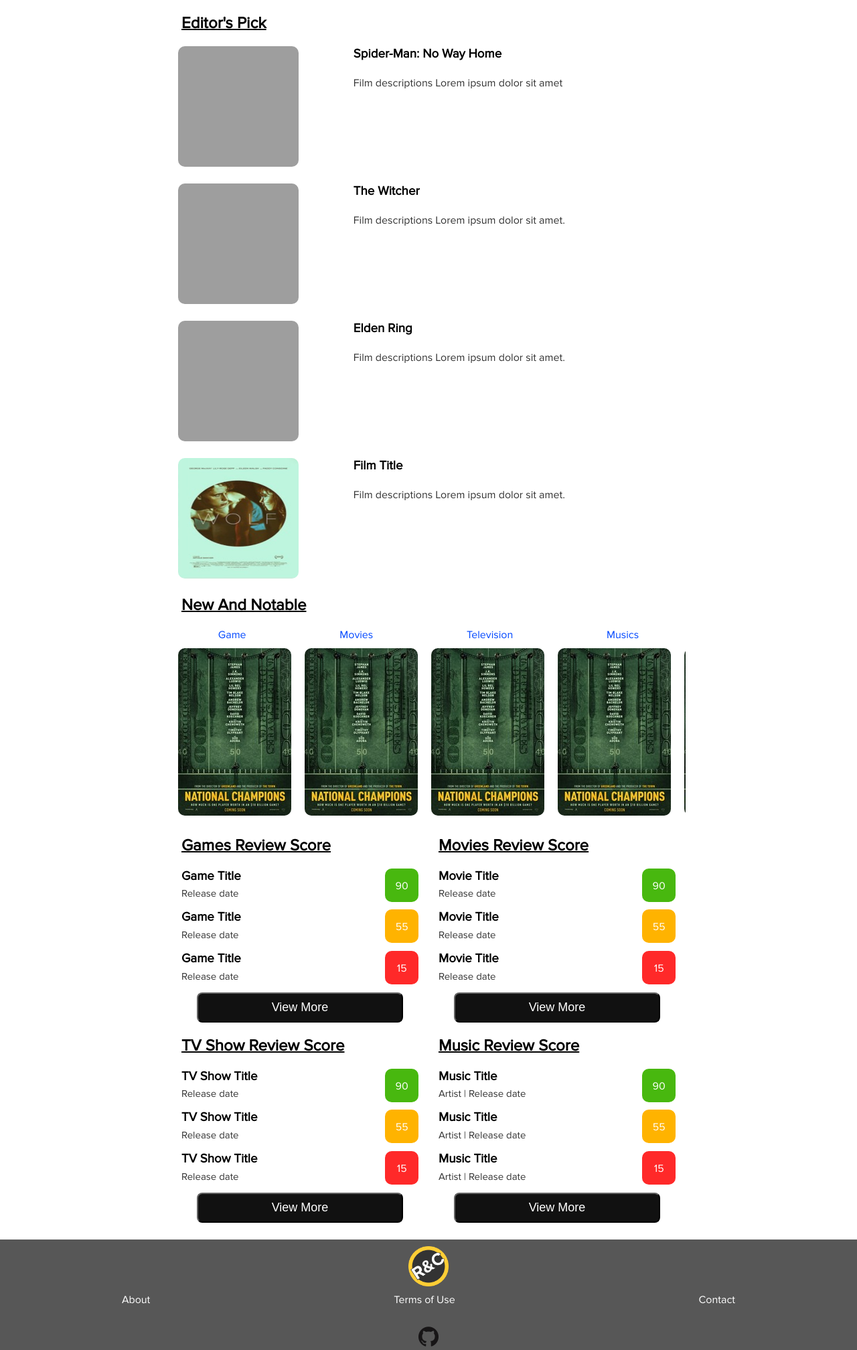
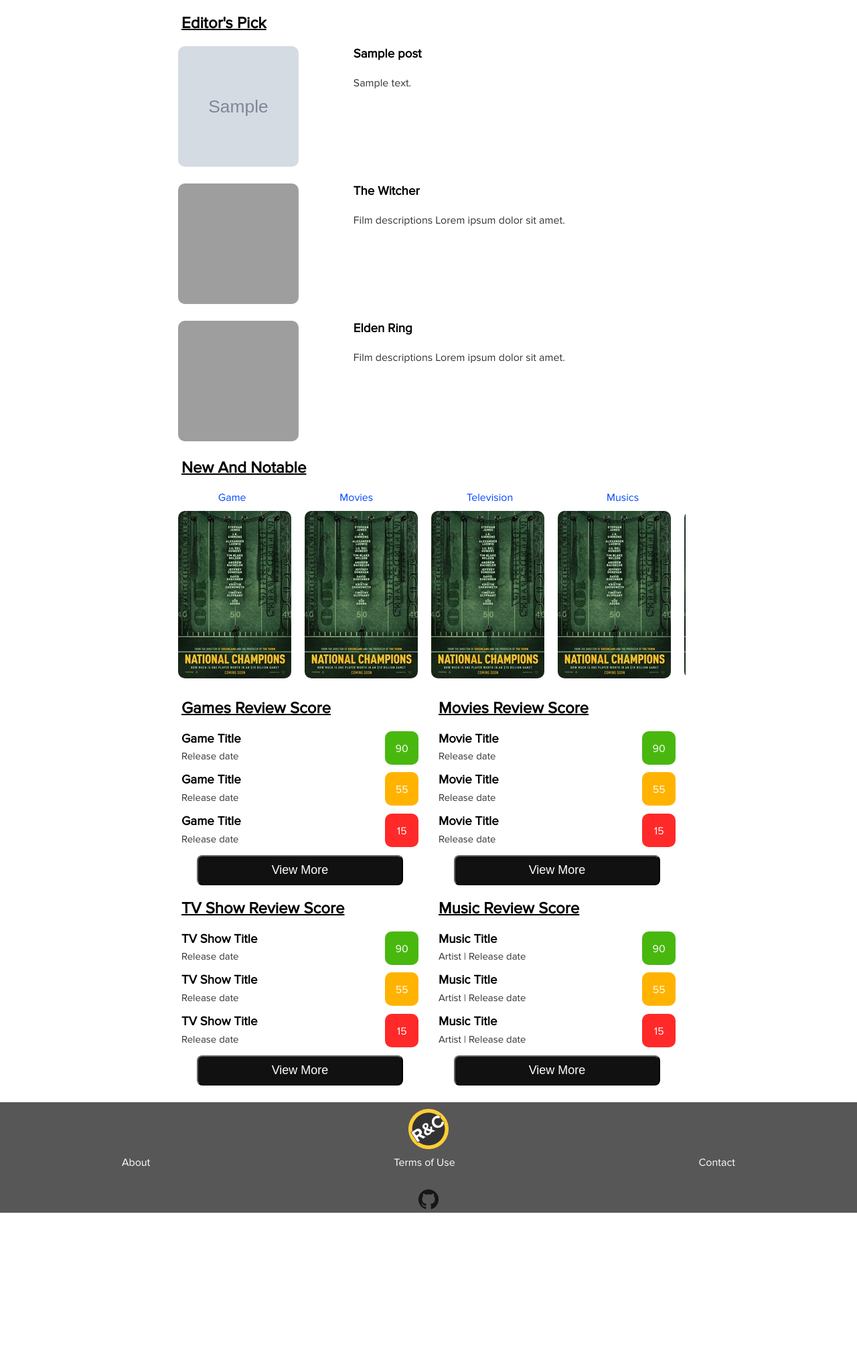
Before and after one commit to Vikarious/symfony-filrouge, a Symfony app: template templates/home/index.html.twig in a window 1280 px wide. Shown: the part 100-2116 px from the top of the page at 67% size. After the commit the page ends 1911 px from the top, so only its background shows below. Run offline with Twig, Linux system fonts and the light colour scheme; the template is opened without the code that fills it: most values are stand-ins (such as "Sample title", 1, 10 or a date in 2020); grey boxes marked "Sample" are stand-in pictures; some libraries are stand-ins or nearby versions; grey boxes are pictures that could not be loaded.

Commit message:
afficher posts

```diff
--- a/templates/home/index.html.twig
+++ b/templates/home/index.html.twig
@@ -17,18 +17,19 @@
     <main>
       <!-- Editor's Pick -->
       <h2>Editor's Pick</h2>
-      <div class="container-1">
-        <img
-          class="show_video poster"
-          data-video-id="JfVOs4VSpmA"
-          alt="click to see video"
-          src="https://img.youtube.com/vi/JfVOs4VSpmA/mqdefault.jpg"
-        />
-        <div class="container-1-txt">
-          <h3>Spider-Man: No Way Home</h3>
-          <p>Film descriptions Lorem ipsum dolor sit amet</p>
+
+      {% for post in posts %}
+
+        <!-- Post preview-->
+        <div class="container-1">
+            <img src="{{ post.image }}" class="show_video poster">
+            <div class="container-1-txt">
+              <h3 class="post-title">{{ post.title }}</h3>
+              <p>{{ post.content | raw }}</p>
+            </div>
         </div>
-      </div>
+
+      {% endfor %}
 
       <div class="container-1">
         <img
@@ -52,20 +53,6 @@
         />
         <div class="container-1-txt">
           <h3>Elden Ring</h3>
-          <p>Film descriptions Lorem ipsum dolor sit amet.</p>
-        </div>
-      </div>
-
-      <div class="container-1">
-        <img
-          src="./img/posters/8cec4dbb2e0faa8ff7f26279023bbaaa-250h.jpg"
-          alt="film-poster"
-          height="100px"
-          width="100"
-          class="poster"
-        />
-        <div class="container-1-txt">
-          <h3>Film Title</h3>
           <p>Film descriptions Lorem ipsum dolor sit amet.</p>
         </div>
       </div>
```
Also changed, not shown: routes.txt (+6 -6 lines), src/Controller/HomeController.php (+6 -2 lines).
